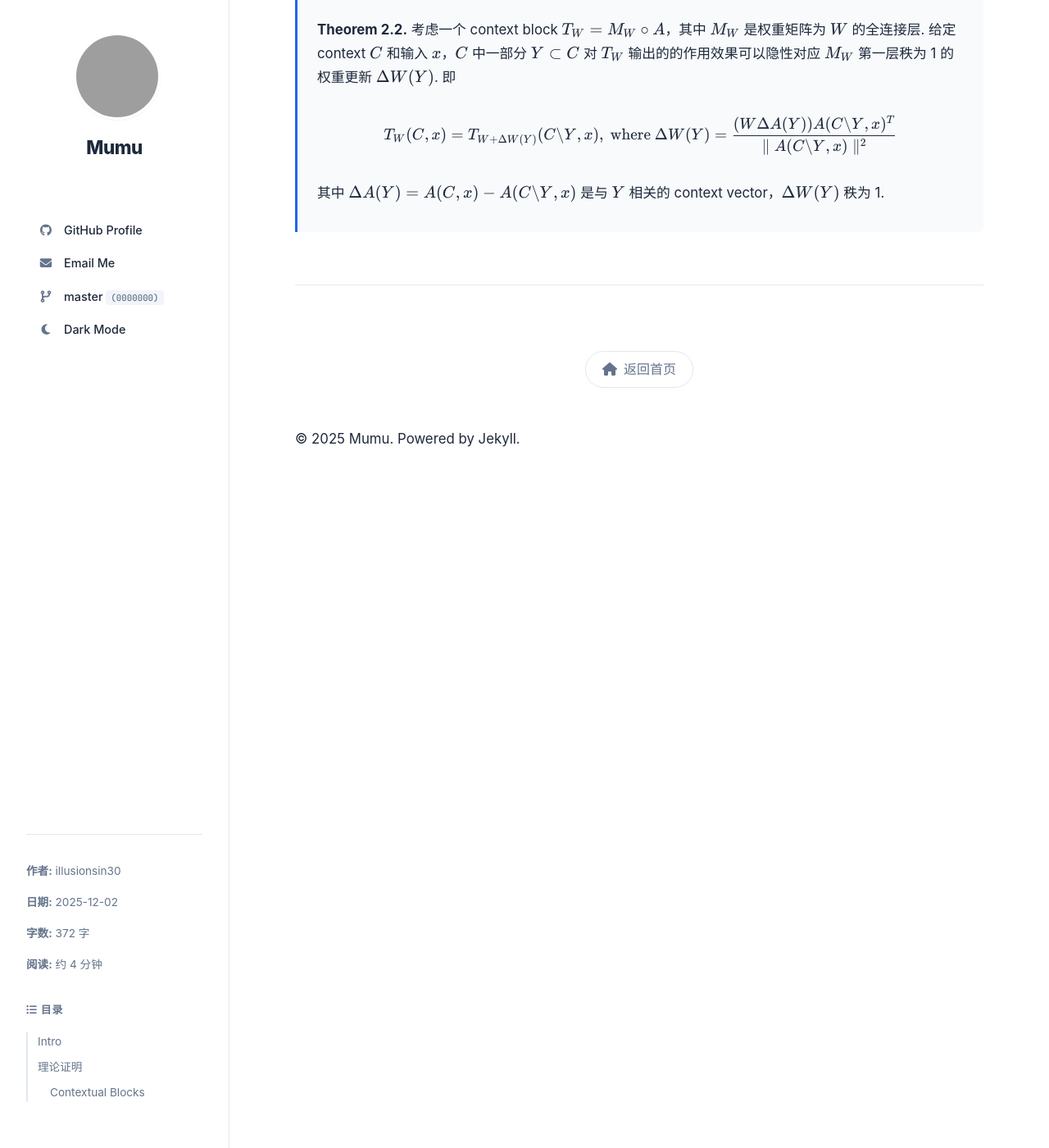
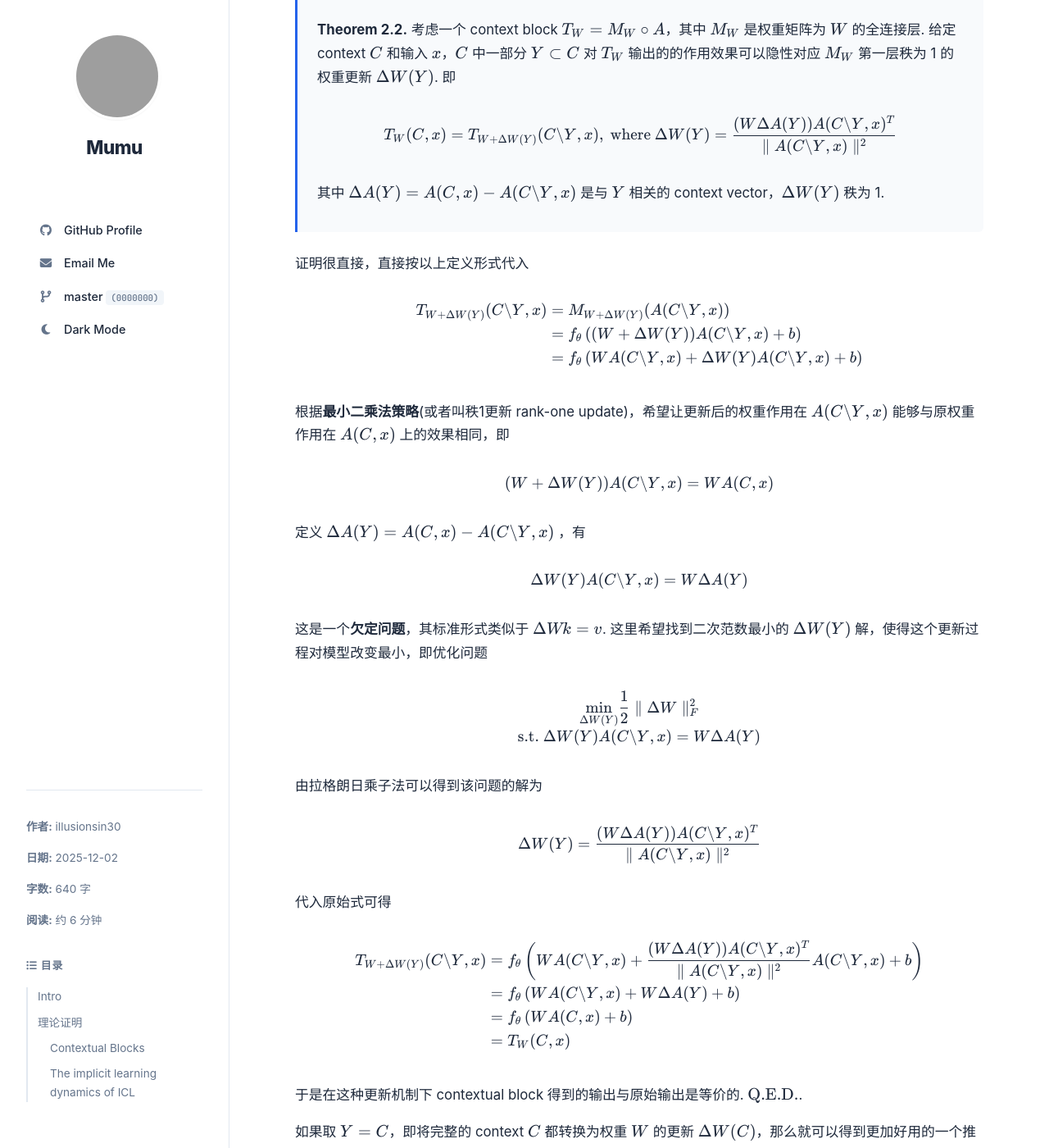
Before and after one commit to illusionsin30/illusionsin30.github.io, a Jekyll site: the page built from _posts/articles/LinearAttention/2025-12-02-LWT.md, in a window 1280 px wide and 1400 px high, scrolled down 1375 px. Shown: the whole window at 82% size. Built offline with Jekyll 4.4.1, drawn with Linux system fonts in a browser that asks for light colours; some of the changed text lies outside the part shown; grey boxes are pictures that could not be loaded.

Commit message:
feat: finish the contextual blocks part in LWT.md.

```diff
--- a/_posts/articles/LinearAttention/2025-12-02-LWT.md
+++ b/_posts/articles/LinearAttention/2025-12-02-LWT.md
@@ -33,3 +33,65 @@ Contextual block 可以将 context 中的一部分 $Y \subset C$ 转换为神经
 > $$
 >
 > 其中 $\Delta A(Y) = A(C, x) - A(C \backslash Y, x)$ 是与 $Y$ 相关的 context vector，$\Delta W(Y)$ 秩为 1.
+
+证明很直接，直接按以上定义形式代入
+
+$$
+\begin{aligned}
+    T_{W + \Delta W(Y)}(C \backslash Y, x) &= M_{W + \Delta W(Y)}(A(C \backslash Y, x)) \\
+    &= f_\theta \left( (W + \Delta W(Y))A(C \backslash Y, x) + b\right) \\
+    &= f_\theta \left( WA(C \backslash Y, x) + \Delta W(Y)A(C \backslash Y, x) + b \right)
+\end{aligned}
+$$
+
+根据**最小二乘法策略**(或者叫秩1更新 rank-one update)，希望让更新后的权重作用在 $A(C \backslash Y, x)$ 能够与原权重作用在 $A(C, x)$ 上的效果相同，即
+
+$$
+    (W + \Delta W(Y))A(C \backslash Y, x) = W A(C, x)
+$$
+
+定义 $\Delta A(Y) = A(C, x) - A(C \backslash Y, x)$ ，有
+
+$$
+    \Delta W(Y) A(C \backslash Y, x) = W \Delta A(Y)
+$$
+
+这是一个**欠定问题**，其标准形式类似于 $\Delta W k = v$. 这里希望找到二次范数最小的 $\Delta W(Y)$ 解，使得这个更新过程对模型改变最小，即优化问题
+
+$$
+    \underset{\Delta W(Y)}{\min} \frac{1}{2}\parallel \Delta W \parallel^2_F \\
+    \text{s.t. } \Delta W(Y) A(C \backslash Y, x) = W \Delta A(Y)
+$$
+
+由拉格朗日乘子法可以得到该问题的解为
+
+$$
+\Delta W(Y) = \frac{(W\Delta A(Y)) A(C \backslash Y, x)^T}{\parallel A(C \backslash Y, x)\parallel^2}
+$$
+
+代入原始式可得
+
+$$
+\begin{aligned}
+    T_{W + \Delta W(Y)} (C \backslash Y, x) &= f_\theta \left( WA(C \backslash Y, x) + \frac{(W\Delta A(Y)) A(C \backslash Y, x)^T}{\parallel A(C \backslash Y, x)\parallel^2}A(C \backslash Y, x) + b \right) \\
+    &= f_\theta \left(WA(C \backslash Y, x) + W\Delta A(Y) + b\right) \\
+    &= f_\theta \left( WA(C, x) + b \right) \\
+    &= T_{W} (C, x)
+\end{aligned}
+$$
+
+于是在这种更新机制下 contextual block 得到的输出与原始输出是等价的. $\mathrm{Q. E. D.}$.
+
+如果取 $Y = C$，即将完整的 context $C$ 都转换为权重 $W$ 的更新 $\Delta W(C)$，那么就可以得到更加好用的一个推论
+
+> **Corollary 2.3.1.** 完整上下文 $C$ 可以经以下更新过程转换为神经网络的权重
+>
+>$$
+>   T_W(C, x) = T_{W + \Delta W(C)}(x), \text{ where } \Delta W(C) = \frac{(w \Delta A)A(x)^T}{\parallel A(x) \parallel^2}
+>$$
+>
+>其中 $\Delta W$ 秩为 1，由于 $W\Delta A$ 是一个列向量而 $A(x)^T$ 是一个行向量.
+
+这个推论从理论上说明大模型 ICL 的可行性. 原论文在 Appendix A 中给出了这个定理在 skip-connections 中的正确性，解释清晰该方法在目前 transformer block 中的可行性.
+
+### The implicit learning dynamics of ICL
```
